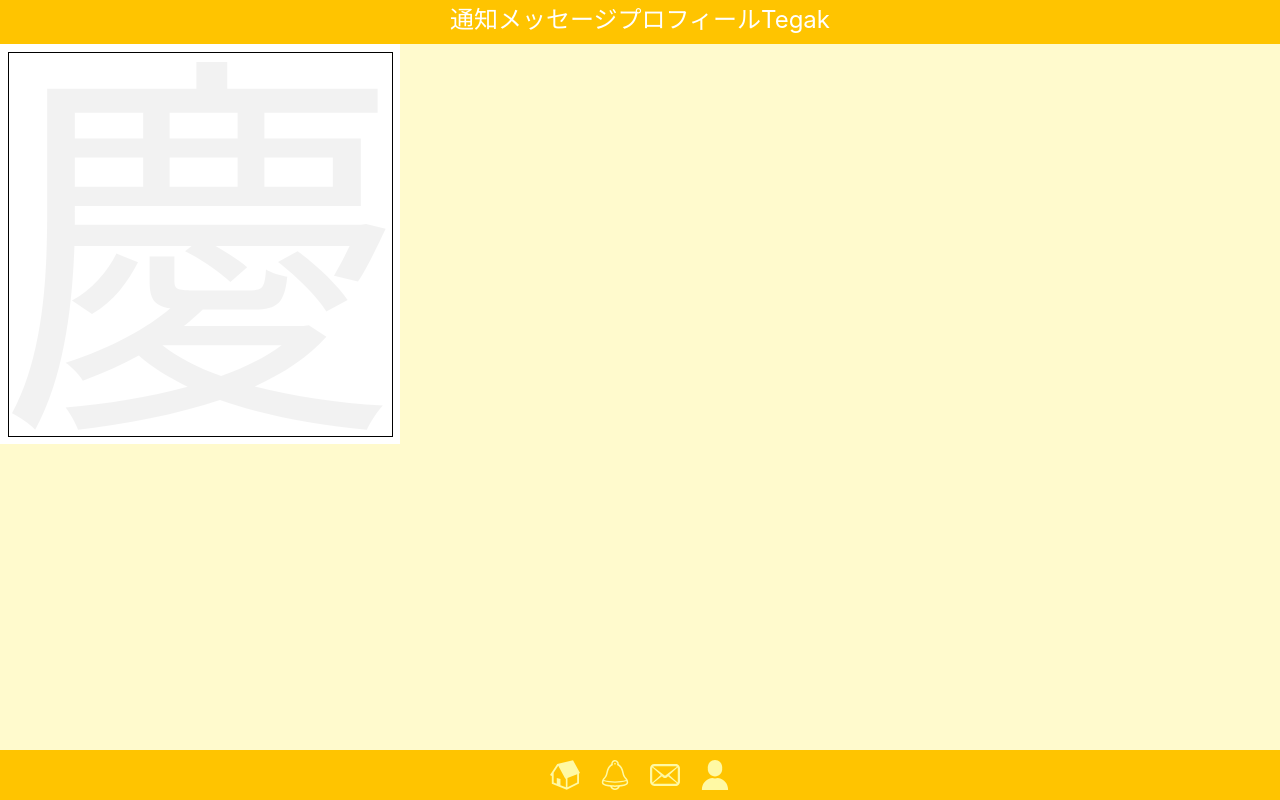
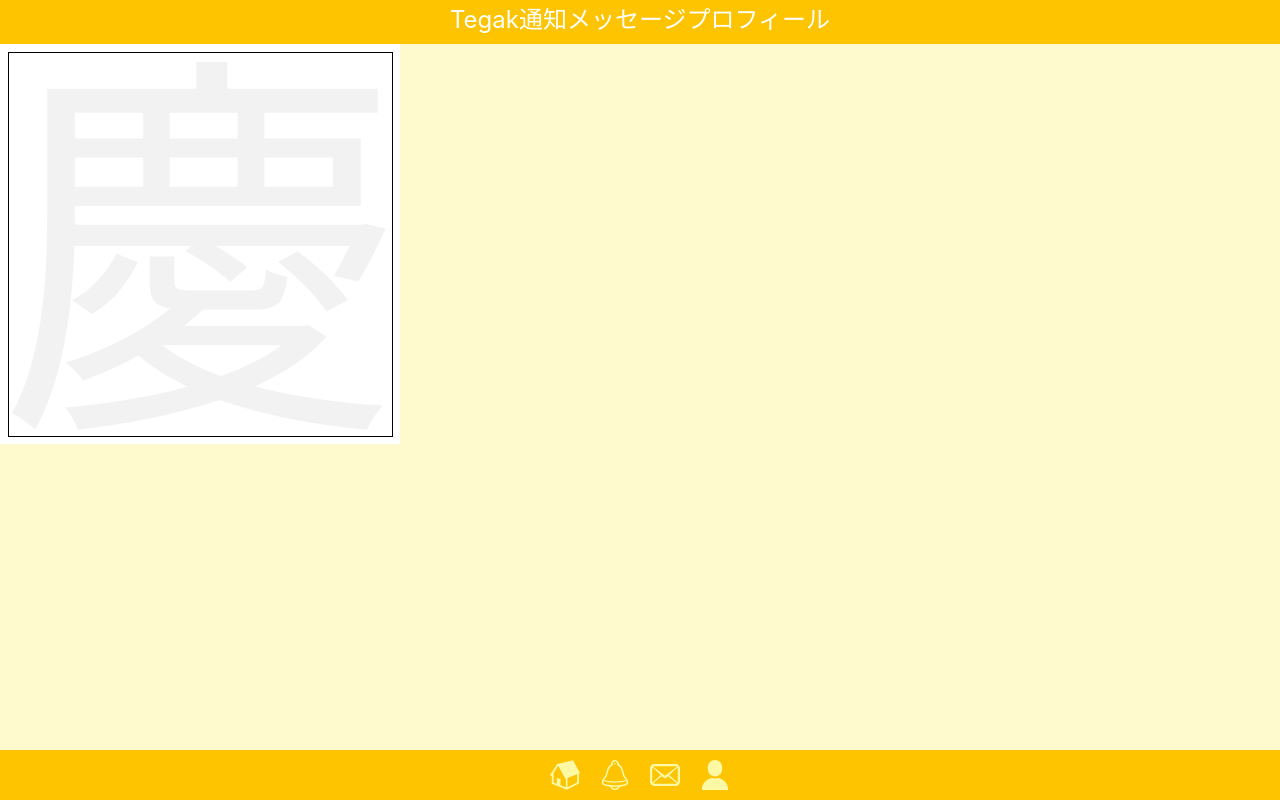
Before and after one commit to namosuke/MyFontSNS, a React (Create React App) app: page /notifications in a window 1280 px wide. Built offline with nearby package versions, Linux system fonts and the light colour scheme.

Commit message:
refactor: style changes

```diff
--- a/src/components/Footer.tsx
+++ b/src/components/Footer.tsx
@@ -1,10 +1,10 @@
+import React from 'react';
 import { Link } from 'react-router-dom';
-import React from 'react';
 
 import homeIcon from '../assets/home.svg';
 import bellIcon from '../assets/bell.svg';
+import profileIcon from '../assets/profile.svg';
 import messageIcon from '../assets/message.svg';
-import profileIcon from '../assets/profile.svg';
 
 const Footer = () => (
   <div className="footer">
--- a/src/components/Header.tsx
+++ b/src/components/Header.tsx
@@ -1,14 +1,12 @@
 import React from 'react';
 import { NavLink } from 'react-router-dom';
 
-function Header() {
-  return (
+const Header = () => (
   <div className="header sticky top-0 w-full text-center text-2xl pt-1 h-11">
+    <NavLink exact to="/">Tegak</NavLink>
     <NavLink exact to="/notifications">通知</NavLink>
     <NavLink exact to="/messages">メッセージ</NavLink>
     <NavLink exact to="/profile">プロフィール</NavLink>
-      <NavLink exact to="/">Tegak</NavLink>
   </div>
 );
-}
 export default Header;
--- a/src/views/Notifications.tsx
+++ b/src/views/Notifications.tsx
@@ -3,12 +3,10 @@ import React from 'react';
 import TegakiCanvas from '../components/TegakiCanvas';
 
 const Notifications = () => (
-  <>
-    <div className="relative" style={{ width: '400px', height: '400px' }}>
-      <TegakiCanvas className="bg-white absolute" />
-      <div className="tegaki-model absolute w-full h-full">慶</div>
-    </div>
-  </>
+  <div className="relative" style={{ width: '400px', height: '400px' }}>
+    <TegakiCanvas className="bg-white absolute" />
+    <div className="tegaki-model absolute w-full h-full">慶</div>
+  </div>
 );
 
 export default Notifications;
```
Lines whose indentation alone changed are shown as unchanged.
